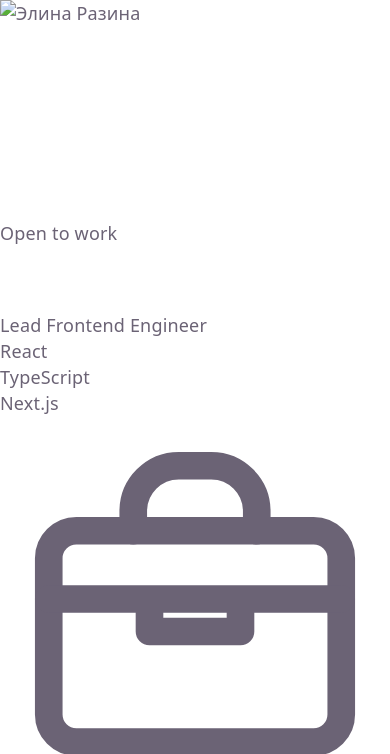
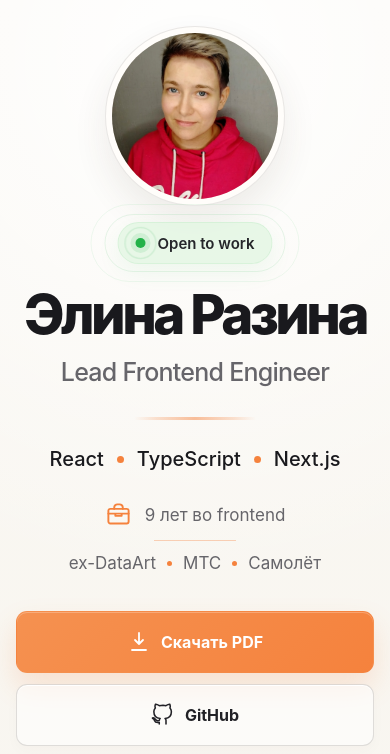
Before and after one commit to ERazina/erazina.github.io, a website: page resume.html in a window 390 px wide. Shown: the top 754 px of the page. Drawn offline with nearby package versions, Linux system fonts and the light colour scheme; files that its build step writes are made by us from their sources.

Commit message:
resume styles fixed

```diff
--- a/resume.html
+++ b/resume.html
@@ -11,7 +11,7 @@
     />
     <meta name="theme-color" content="#f7f4ee" />
 
-    <link rel="stylesheet" href="./styles.css" />
+    <link rel="stylesheet" href="./src/styles.css" />
   </head>
 
   <body>
@@ -21,7 +21,7 @@
           <div class="avatar-wrap">
             <img
               class="avatar"
-              src="./photo.jpg"
+              src="./src/assets/me.jpeg"
               alt="Элина Разина"
               width="220"
               height="220"
--- /dev/null
+++ b/src/styles.css
@@ -0,0 +1,549 @@
+/* @layer reset, base, components, responsive; */
+
+/* @layer reset { */
+*,
+*::before,
+*::after {
+  box-sizing: border-box;
+}
+
+html {
+  scroll-behavior: smooth;
+}
+
+body,
+h1,
+h2,
+p,
+ul {
+  margin: 0;
+}
+
+ul {
+  padding: 0;
+  list-style: none;
+}
+
+img,
+svg {
+  display: block;
+}
+
+a {
+  color: inherit;
+}
+/* } */
+
+/* @layer base { */
+:root {
+  --page: #f7f4ee;
+  --surface: rgba(255, 255, 255, 0.76);
+  --surface-strong: #fffdfa;
+  --text: #19191d;
+  --muted: #66656a;
+  --soft: #939096;
+  --line: #ded9d0;
+  --accent: #f5823d;
+  --accent-dark: #e56d2a;
+  --status: #23b249;
+  --status-soft: rgba(35, 178, 73, 0.12);
+  --status-ring: rgba(35, 178, 73, 0.22);
+  --shadow: 0 24px 70px rgba(82, 68, 52, 0.09);
+}
+
+body {
+  min-width: 320px;
+  color: var(--text);
+  background: radial-gradient(
+      circle at 50% 4%,
+      rgba(255, 255, 255, 0.95),
+      transparent 33rem
+    ),
+    linear-gradient(180deg, #faf8f3 0%, var(--page) 100%);
+  font-family:
+    Inter,
+    ui-sans-serif,
+    -apple-system,
+    BlinkMacSystemFont,
+    "Segoe UI",
+    sans-serif;
+  -webkit-font-smoothing: antialiased;
+  text-rendering: optimizeLegibility;
+}
+
+button,
+a {
+  -webkit-tap-highlight-color: transparent;
+}
+/* } */
+
+/* @layer components { */
+.profile {
+  min-height: 100vh;
+}
+
+.hero {
+  min-height: 100vh;
+  padding: 48px 24px 34px;
+  display: flex;
+  flex-direction: column;
+  justify-content: center;
+}
+
+.hero__top,
+.hero__content,
+.details {
+  width: min(1120px, 100%);
+  margin-inline: auto;
+}
+
+.hero__top {
+  position: relative;
+  width: min(660px, 100%);
+  min-height: 245px;
+  display: flex;
+  align-items: center;
+  justify-content: center;
+}
+
+.avatar-wrap {
+  width: 230px;
+  aspect-ratio: 1;
+  padding: 6px;
+  border: 1px solid rgba(44, 42, 39, 0.1);
+  border-radius: 50%;
+  background: var(--surface-strong);
+  box-shadow: 0 16px 34px rgba(74, 61, 47, 0.09);
+}
+
+.avatar {
+  width: 100%;
+  height: 100%;
+  border-radius: inherit;
+  object-fit: cover;
+  background: #eee8df;
+}
+
+.status {
+  position: absolute;
+  left: calc(50% + 155px);
+  top: 50%;
+  transform: translateY(-50%);
+  min-height: 48px;
+  padding: 0 22px;
+  display: inline-flex;
+  align-items: center;
+  gap: 12px;
+  white-space: nowrap;
+  border: 1px solid rgba(35, 178, 73, 0.08);
+  border-radius: 999px;
+  background: rgba(225, 246, 224, 0.74);
+  color: #25262a;
+  font-size: 18px;
+  font-weight: 560;
+  box-shadow: 0 8px 24px rgba(35, 178, 73, 0.07);
+}
+
+.status::before,
+.status::after {
+  content: "";
+  position: absolute;
+  z-index: -1;
+  border-radius: inherit;
+  pointer-events: none;
+}
+
+.status::before {
+  inset: -19px -28px;
+  border: 1px solid rgba(35, 178, 73, 0.07);
+}
+
+.status::after {
+  inset: -9px -14px;
+  border: 1px solid rgba(35, 178, 73, 0.1);
+}
+
+.status__dot {
+  position: relative;
+  width: 10px;
+  height: 10px;
+  flex: 0 0 auto;
+  border-radius: 50%;
+  background: var(--status);
+  box-shadow: 0 0 0 5px var(--status-soft);
+}
+
+.status__dot::after {
+  content: "";
+  position: absolute;
+  inset: -7px;
+  border: 1px solid var(--status-ring);
+  border-radius: inherit;
+  animation: pulse 2.2s cubic-bezier(0.2, 0.7, 0.3, 1) infinite;
+}
+
+@keyframes pulse {
+  0% {
+    opacity: 0;
+    transform: scale(0.55);
+  }
+
+  20% {
+    opacity: 1;
+  }
+
+  80%,
+  100% {
+    opacity: 0;
+    transform: scale(1.55);
+  }
+}
+
+.hero__content {
+  text-align: center;
+}
+
+h1 {
+  margin-top: 18px;
+  font-size: clamp(52px, 6.2vw, 86px);
+  line-height: 0.98;
+  letter-spacing: -0.065em;
+  font-weight: 780;
+}
+
+.role {
+  margin-top: 22px;
+  color: var(--muted);
+  font-size: clamp(25px, 3vw, 37px);
+  line-height: 1.15;
+  letter-spacing: -0.03em;
+  font-weight: 520;
+}
+
+.divider {
+  width: 122px;
+  height: 3px;
+  margin: 42px auto 36px;
+  border-radius: 999px;
+  background: linear-gradient(
+    90deg,
+    transparent 0%,
+    rgba(245, 130, 61, 0.22) 18%,
+    rgba(245, 130, 61, 0.5) 50%,
+    rgba(245, 130, 61, 0.22) 82%,
+    transparent 100%
+  );
+}
+
+.stack {
+  display: flex;
+  justify-content: center;
+  align-items: center;
+  gap: 0;
+  font-size: clamp(20px, 2.2vw, 28px);
+  font-weight: 530;
+}
+
+.stack li {
+  display: inline-flex;
+  align-items: center;
+}
+
+.stack li:not(:last-child)::after {
+  content: "";
+  width: 7px;
+  height: 7px;
+  margin: 0 20px;
+  border-radius: 50%;
+  background: var(--accent);
+}
+
+.facts {
+  margin-top: 30px;
+  display: flex;
+  justify-content: center;
+  align-items: center;
+  gap: 26px;
+  color: var(--muted);
+  font-size: clamp(16px, 1.5vw, 21px);
+}
+
+.fact,
+.companies {
+  display: inline-flex;
+  align-items: center;
+}
+
+.fact {
+  gap: 13px;
+}
+
+.fact svg {
+  width: 27px;
+  height: 27px;
+  color: var(--accent);
+}
+
+.facts__line {
+  width: 1px;
+  height: 32px;
+  background: rgba(245, 130, 61, 0.35);
+}
+
+.companies {
+  gap: 11px;
+}
+
+.companies i {
+  width: 5px;
+  height: 5px;
+  border-radius: 50%;
+  background: var(--accent);
+}
+
+.actions {
+  width: min(1230px, 100%);
+  margin: 50px auto 0;
+  display: grid;
+  grid-template-columns: 1.2fr 1fr 1.15fr 1fr;
+  gap: 16px;
+}
+
+.button {
+  min-height: 78px;
+  padding: 0 27px;
+  display: inline-flex;
+  align-items: center;
+  justify-content: center;
+  gap: 15px;
+  border: 1px solid rgba(63, 58, 51, 0.16);
+  border-radius: 13px;
+  background: rgba(255, 255, 255, 0.56);
+  color: #212126;
+  text-decoration: none;
+  font-size: 21px;
+  font-weight: 660;
+  box-shadow:
+    0 1px 0 rgba(255, 255, 255, 0.95) inset,
+    0 5px 14px rgba(68, 58, 47, 0.025);
+  transition:
+    transform 160ms ease,
+    border-color 160ms ease,
+    background-color 160ms ease,
+    box-shadow 160ms ease;
+}
+
+.button:hover {
+  transform: translateY(-3px);
+  border-color: rgba(63, 58, 51, 0.3);
+  background: rgba(255, 255, 255, 0.9);
+  box-shadow:
+    0 1px 0 rgba(255, 255, 255, 1) inset,
+    0 14px 24px rgba(68, 58, 47, 0.08);
+}
+
+.button:focus-visible {
+  outline: 3px solid rgba(245, 130, 61, 0.22);
+  outline-offset: 4px;
+}
+
+.button svg {
+  width: 31px;
+  height: 31px;
+  flex: 0 0 auto;
+}
+
+.button--primary {
+  border-color: transparent;
+  background: linear-gradient(135deg, #f59150 0%, var(--accent) 100%);
+  color: #fff;
+  box-shadow:
+    0 1px 0 rgba(255, 255, 255, 0.25) inset,
+    0 14px 28px rgba(245, 130, 61, 0.18);
+}
+
+.button--primary:hover {
+  border-color: transparent;
+  background: linear-gradient(135deg, #ef8544 0%, var(--accent-dark) 100%);
+}
+
+.scroll-hint {
+  width: 42px;
+  height: 42px;
+  margin: 40px auto 0;
+  display: grid;
+  place-items: center;
+  color: rgba(245, 130, 61, 0.38);
+  text-decoration: none;
+  transition:
+    color 160ms ease,
+    transform 160ms ease;
+}
+
+.scroll-hint:hover {
+  color: var(--accent);
+  transform: translateY(3px);
+}
+
+.scroll-hint svg {
+  width: 34px;
+  height: 34px;
+}
+
+.details {
+  padding: 100px 24px 120px;
+  text-align: center;
+}
+
+.details h2 {
+  font-size: clamp(34px, 4vw, 54px);
+  letter-spacing: -0.045em;
+}
+
+.details p {
+  max-width: 760px;
+  margin: 22px auto 0;
+  color: var(--muted);
+  font-size: 20px;
+  line-height: 1.75;
+}
+/* } */
+
+/* @layer responsive { */
+@media (max-width: 900px) {
+  .hero {
+    padding-top: 34px;
+  }
+
+  .hero__top {
+    min-height: 220px;
+  }
+
+  .avatar-wrap {
+    width: 205px;
+  }
+
+  .status {
+    left: calc(50% + 125px);
+    padding-inline: 18px;
+    font-size: 16px;
+  }
+
+  .actions {
+    grid-template-columns: 1fr 1fr;
+  }
+}
+
+@media (max-width: 680px) {
+  .hero {
+    min-height: auto;
+    padding: 26px 16px 34px;
+  }
+
+  .hero__top {
+    min-height: 250px;
+    align-items: flex-start;
+  }
+
+  .avatar-wrap {
+    width: 180px;
+  }
+
+  .status {
+    left: 50%;
+    top: 196px;
+    transform: translateX(-50%);
+    min-height: 42px;
+    padding-inline: 17px;
+    font-size: 15px;
+  }
+
+  h1 {
+    margin-top: 12px;
+    font-size: clamp(46px, 14vw, 67px);
+  }
+
+  .role {
+    margin-top: 16px;
+    font-size: 25px;
+  }
+
+  .divider {
+    margin-block: 31px 27px;
+  }
+
+  .stack {
+    flex-wrap: wrap;
+    row-gap: 10px;
+    font-size: 20px;
+  }
+
+  .stack li:not(:last-child)::after {
+    margin-inline: 13px;
+  }
+
+  .facts {
+    flex-direction: column;
+    gap: 12px;
+    font-size: 17px;
+  }
+
+  .facts__line {
+    width: 82px;
+    height: 1px;
+  }
+
+  .actions {
+    margin-top: 38px;
+    grid-template-columns: 1fr 1fr;
+    gap: 11px;
+  }
+
+  .button {
+    min-height: 62px;
+    padding-inline: 15px;
+    gap: 10px;
+    border-radius: 11px;
+    font-size: 16px;
+  }
+
+  .button svg {
+    width: 24px;
+    height: 24px;
+  }
+
+  .button--primary {
+    grid-column: 1 / -1;
+  }
+
+  .scroll-hint {
+    margin-top: 24px;
+  }
+}
+
+@media (max-width: 410px) {
+  .actions {
+    grid-template-columns: 1fr;
+  }
+
+  .button--primary {
+    grid-column: auto;
+  }
+
+  .companies {
+    flex-wrap: wrap;
+    justify-content: center;
+  }
+}
+
+@media (prefers-reduced-motion: reduce) {
+  *,
+  *::before,
+  *::after {
+    scroll-behavior: auto !important;
+    animation-duration: 0.01ms !important;
+    animation-iteration-count: 1 !important;
+    transition-duration: 0.01ms !important;
+  }
+}
+/* } */
```
